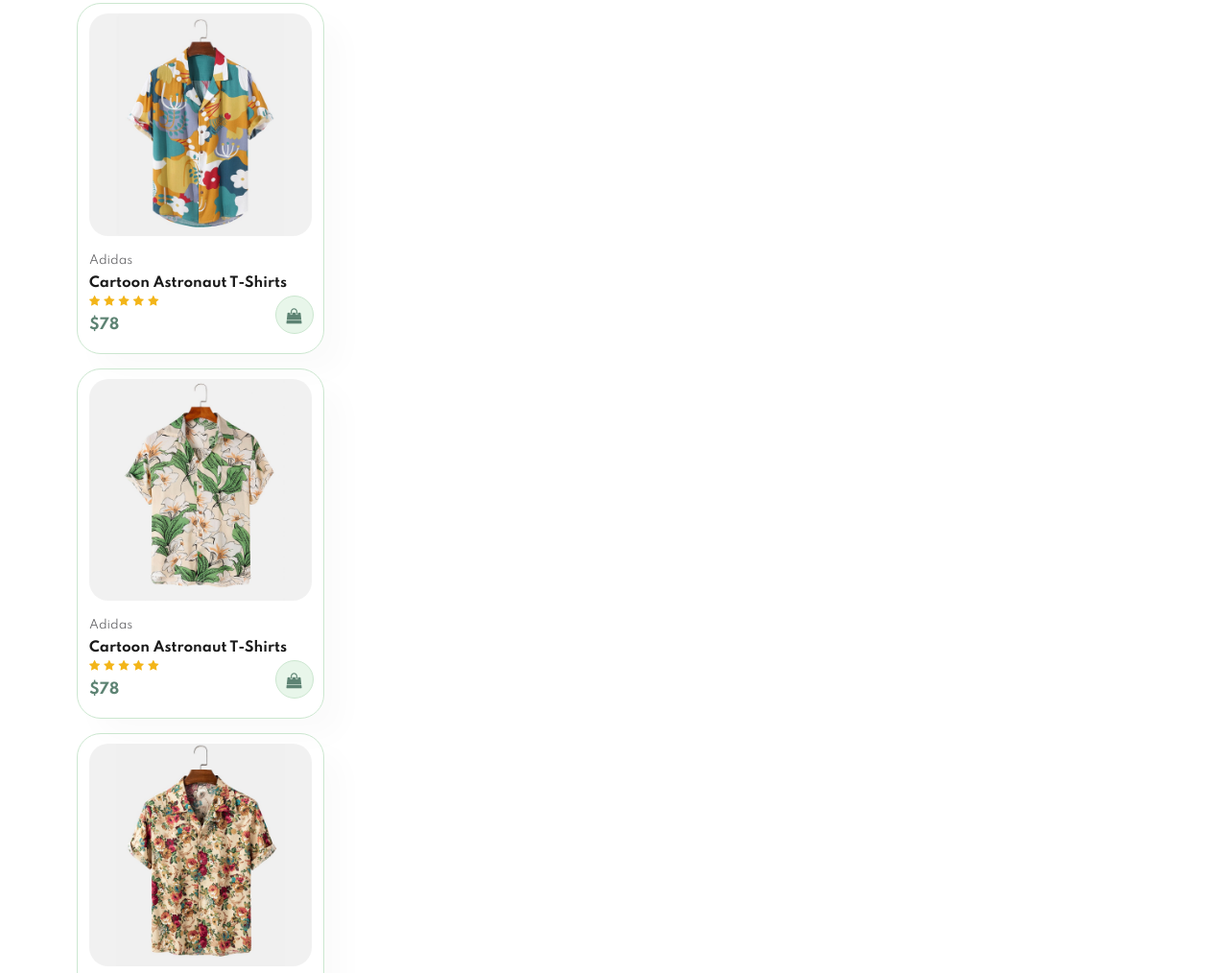
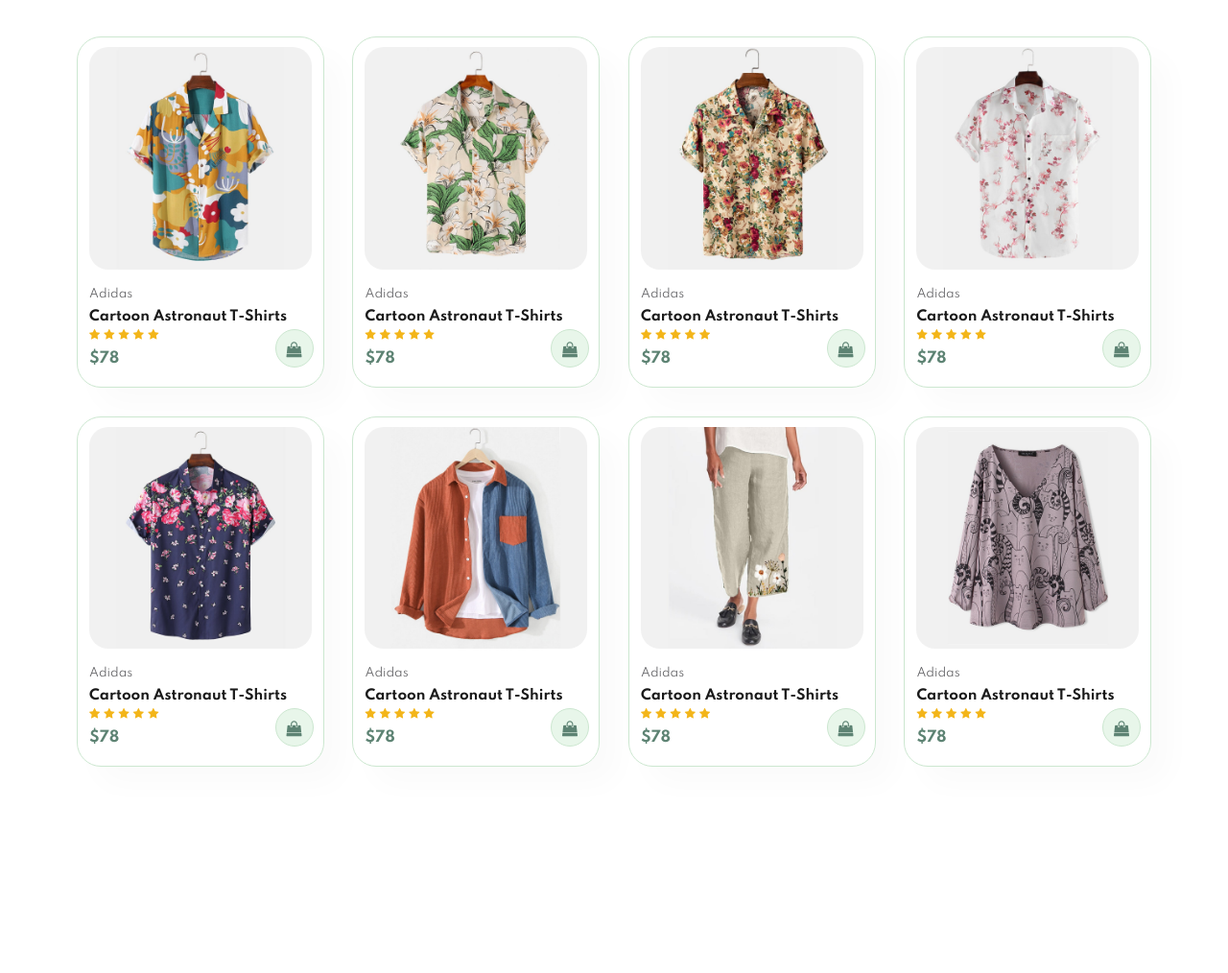
Before and after one commit to Shruti-666/Ecommerce-Website, a plain HTML site: page index.html in a window 1280 px wide. Shown: the part 1256-2270 px from the top of the page at 96% size. After the commit the page ends 2110 px from the top, so only its background shows below. Drawn offline with Linux system fonts and the light colour scheme.

Commit message:
Done till Products

```diff
--- a/index.html
+++ b/index.html
@@ -186,6 +186,24 @@
                 </div>
                 <a href="#" ><i class="fa fa-shopping-bag cart" aria-hidden="true"></i></a>
             </div>
+
+            <div class="pro">
+                <img src="images/products/f8.jpg" alt="">
+                <div class="des">
+                    <span>Adidas</span>
+                    <h5>Cartoon Astronaut T-Shirts</h5>
+                    <div id="star">
+                        <i class="fa fa-star" aria-hidden="true"></i>
+                        <i class="fa fa-star" aria-hidden="true"></i>
+                        <i class="fa fa-star" aria-hidden="true"></i>
+                        <i class="fa fa-star" aria-hidden="true"></i>
+                        <i class="fa fa-star" aria-hidden="true"></i>
+                    </div>
+                    <h4>$78</h4>
+                </div>
+                <a href="#" ><i class="fa fa-shopping-bag cart" aria-hidden="true"></i></a>
+            </div>
+
         </div>
      </section>
 
--- a/style.css
+++ b/style.css
@@ -187,6 +187,13 @@ body{
 
 }
 
+#product1 .pro-container{
+    display: flex;
+    justify-content: space-between;
+    padding-top: 20px;
+    flex-wrap: wrap;
+}
+
 #product1 .pro{
     width: 23%;
     min-width: 250px;
```
